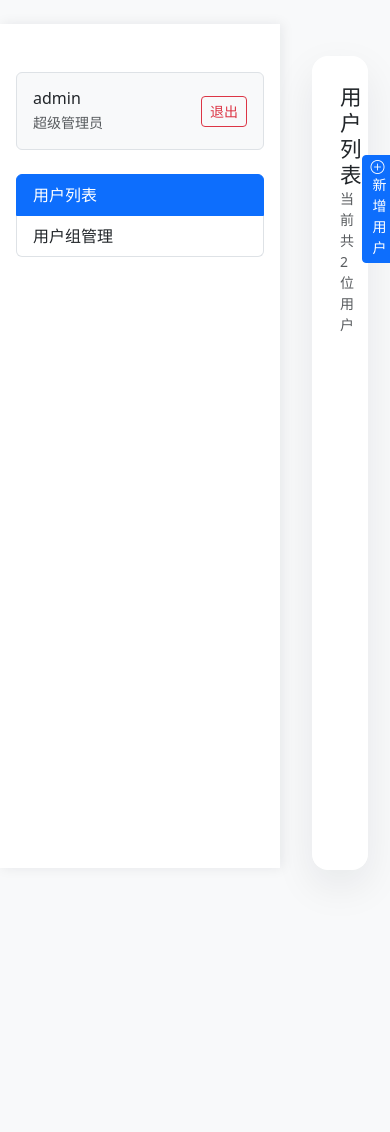
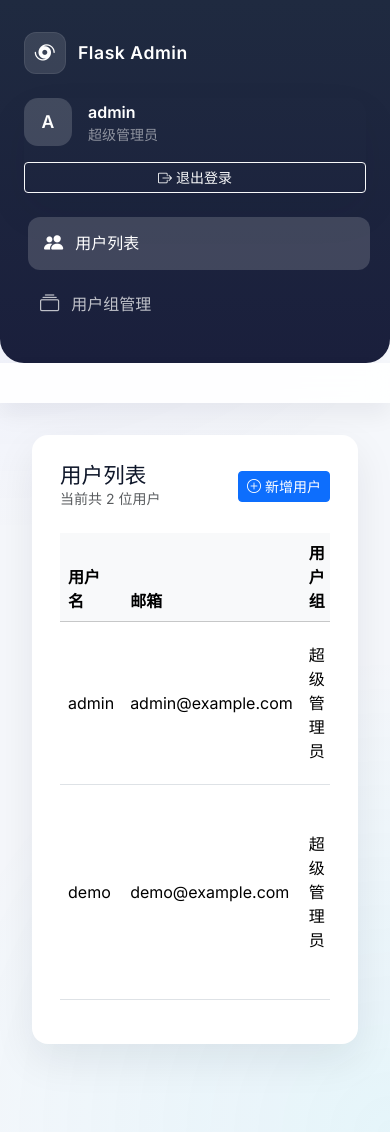
Before and after one commit to Ktovoz/demo-flask, a Flask app: page / in a window 390 px wide. Before the commit the page ends 331 px from the top, so only its background shows below. Run offline with Flask 3, Linux system fonts and the light colour scheme; a user stored in the database is signed in; parts of the project's set-up code (start-up, migrations or seed data) failed here and were passed over; some libraries are stand-ins or nearby versions.

Commit message:
feat(app):重构应用结构与界面设计
-为 Flask 应用工厂函数及各注册函数添加详细文档注释- 更新应用基础模板，引入现代化字体与 CSS 变量系统
-重新设计应用布局模板，采用 Flexbox 实现响应式侧边栏
-优化认证、用户、用户组模块的路由前缀与接口文档
- 改进服务层函数结构，增强类型提示与返回格式统一
-重构侧边栏组件样式，提升视觉层次与交互体验
- 实现移动端适配，调整布局断点与组件响应式行为

```diff
--- a/app/__init__.py
+++ b/app/__init__.py
@@ -9,6 +9,14 @@ from app.utils.request_logger import log_request_info
 
 
 def create_app(config_name: str = 'default') -> Flask:
+    """创建并配置 Flask 应用实例
+
+    Args:
+        config_name: 配置环境名称，默认为 'default'
+
+    Returns:
+        Flask: 配置完成的 Flask 应用实例
+    """
     app = Flask(__name__)
     app.config.from_object(config[config_name])
 
@@ -28,6 +36,11 @@ def create_app(config_name: str = 'default') -> Flask:
 
 
 def register_extensions(app: Flask) -> None:
+    """注册 Flask 扩展
+
+    Args:
+        app: Flask 应用实例
+    """
     app.config['CORS_HEADERS'] = 'Content-Type'
 
     db.init_app(app)
@@ -41,6 +54,11 @@ def register_extensions(app: Flask) -> None:
 
 
 def register_blueprints(app: Flask) -> None:
+    """注册蓝图路由
+
+    Args:
+        app: Flask 应用实例
+    """
     from .controllers.auth import auth_bp
     from .controllers.group import group_bp
     from .controllers.main import main_bp
@@ -53,12 +71,22 @@ def register_blueprints(app: Flask) -> None:
 
 
 def register_cli(app: Flask) -> None:
+    """注册命令行接口命令
+
+    Args:
+        app: Flask 应用实例
+    """
     from .commands import init_db_command
 
     app.cli.add_command(init_db_command)
 
 
 def register_error_handlers(app: Flask) -> None:
+    """注册错误处理函数
+
+    Args:
+        app: Flask 应用实例
+    """
     @app.errorhandler(403)
     def forbidden(error):
         return render_template('errors/403.html'), 403
@@ -75,6 +103,11 @@ def register_error_handlers(app: Flask) -> None:
 
 
 def register_request_hooks(app: Flask) -> None:
+    """注册请求钩子函数
+
+    Args:
+        app: Flask 应用实例
+    """
     @app.before_request
     def before_request():
         log_request_info()
--- a/app/controllers/main.py
+++ b/app/controllers/main.py
@@ -13,6 +13,12 @@ main_bp = Blueprint('main', __name__)
 @main_bp.route('/')
 @login_required
 def index():
+    """首页路由，显示用户和用户组列表
+
+    需要用户登录才能访问
+    Returns:
+        HTML: 渲染后的首页模板
+    """
     users = User.query.all()
     groups = Group.query.all()
     users_data = [user.to_dict() for user in users]
--- a/app/templates/layouts/app_base.html
+++ b/app/templates/layouts/app_base.html
@@ -1,6 +1,6 @@
 {% extends "layouts/base.html" %}
 
-{% block body_class %}bg-light{% endblock %}
+{% block body_class %}app-body{% endblock %}
 
 {% block styles %}
 {{ super() }}
@@ -8,21 +8,76 @@
     .app-shell {
         display: flex;
         min-height: 100vh;
+        background: radial-gradient(circle at top left, rgba(79, 70, 229, 0.08), transparent 45%),
+                    radial-gradient(circle at bottom right, rgba(34, 211, 238, 0.08), transparent 40%),
+                    var(--body-bg);
     }
+
     .app-sidebar {
         width: 280px;
-        background: #ffffff;
-        box-shadow: 2px 0 12px rgba(15, 23, 42, 0.08);
-        padding: 1.5rem 1rem;
+        background: var(--sidebar-bg);
+        color: #fff;
+        padding: 2rem 1.5rem;
+        display: flex;
+        flex-direction: column;
+        gap: 1.5rem;
+    }
+
+    .app-sidebar .sidebar-brand {
+        display: flex;
+        align-items: center;
+        gap: 0.75rem;
+        font-weight: 600;
+        font-size: 1.1rem;
+        letter-spacing: 0.03em;
+    }
+
+    .app-sidebar .sidebar-brand-icon {
+        width: 42px;
+        height: 42px;
+        border-radius: 12px;
+        display: flex;
+        align-items: center;
+        justify-content: center;
+        background: rgba(255, 255, 255, 0.12);
+        box-shadow: inset 0 0 0 1px rgba(255, 255, 255, 0.08);
+        font-size: 1.25rem;
+    }
+
+    .app-main {
+        flex: 1;
+        display: flex;
+        flex-direction: column;
+        background: transparent;
+    }
+
+    .app-topbar {
         position: sticky;
         top: 0;
-        height: 100vh;
-        overflow-y: auto;
+        z-index: 10;
+        background: rgba(255, 255, 255, 0.9);
+        backdrop-filter: blur(10px);
+        box-shadow: 0 12px 24px rgba(15, 23, 42, 0.06);
+        padding: 1.25rem 2rem;
     }
+
     .app-content {
         flex: 1;
         padding: 2rem;
-        overflow-y: auto;
+    }
+
+    @media (max-width: 992px) {
+        .app-shell {
+            flex-direction: column;
+        }
+        .app-sidebar {
+            width: 100%;
+            border-radius: 0 0 24px 24px;
+        }
+        .app-topbar {
+            position: static;
+            border-radius: 0;
+        }
     }
 </style>
 {% endblock %}
@@ -30,10 +85,21 @@
 {% block body %}
 <div class="app-shell">
     <aside class="app-sidebar">
+        <div class="sidebar-brand">
+            <div class="sidebar-brand-icon">
+                <i class="bi bi-hurricane"></i>
+            </div>
+            <span>Flask Admin</span>
+        </div>
         {% block sidebar %}{% endblock %}
     </aside>
-    <main class="app-content">
-        {% block app_content %}{% endblock %}
-    </main>
+    <div class="app-main">
+        <header class="app-topbar">
+            {% block app_header %}{% endblock %}
+        </header>
+        <main class="app-content">
+            {% block app_content %}{% endblock %}
+        </main>
+    </div>
 </div>
 {% endblock %}
--- a/app/templates/layouts/base.html
+++ b/app/templates/layouts/base.html
@@ -4,12 +4,72 @@
     <meta charset="UTF-8">
     <meta name="viewport" content="width=device-width, initial-scale=1.0">
     <title>{% block title %}用户管理系统{% endblock %}</title>
+    <link rel="preconnect" href="https://fonts.googleapis.com">
+    <link rel="preconnect" href="https://fonts.gstatic.com" crossorigin>
+    <link href="https://fonts.googleapis.com/css2?family=Inter:wght@400;500;600;700&family=Noto+Sans+SC:wght@400;500;700&display=swap" rel="stylesheet">
     <link href="https://cdn.jsdelivr.net/npm/bootstrap@5.3.3/dist/css/bootstrap.min.css" rel="stylesheet">
     <link href="https://cdn.jsdelivr.net/npm/bootstrap-icons@1.11.3/font/bootstrap-icons.css" rel="stylesheet">
     {% block head_extras %}{% endblock %}
     <style>
+        :root {
+            --brand-primary: #4f46e5;
+            --brand-secondary: #7c3aed;
+            --brand-accent: #22d3ee;
+            --body-bg: #f5f7fb;
+            --sidebar-bg: linear-gradient(180deg, #1f2a40 0%, #1a1f3c 100%);
+            --surface-bg: #ffffff;
+            --border-color: rgba(15, 23, 42, 0.08);
+            --text-primary: #0f172a;
+            --text-secondary: #64748b;
+            --success: #16a34a;
+            --danger: #ef4444;
+        }
+
         body {
             min-height: 100vh;
+            background: var(--body-bg);
+            color: var(--text-primary);
+            font-family: 'Inter', 'Noto Sans SC', system-ui, -apple-system, BlinkMacSystemFont, 'Segoe UI', sans-serif;
+            -webkit-font-smoothing: antialiased;
+        }
+
+        a {
+            color: var(--brand-primary);
+        }
+
+        a:hover {
+            color: var(--brand-secondary);
+        }
+
+        .text-gradient {
+            background: linear-gradient(135deg, var(--brand-primary), var(--brand-accent));
+            -webkit-background-clip: text;
+            -webkit-text-fill-color: transparent;
+        }
+
+        .btn-brand {
+            background: linear-gradient(135deg, var(--brand-primary), var(--brand-secondary));
+            border: none;
+            color: #fff;
+            transition: transform 0.2s ease, box-shadow 0.2s ease;
+        }
+
+        .btn-brand:hover {
+            transform: translateY(-1px);
+            box-shadow: 0 12px 24px rgba(79, 70, 229, 0.25);
+        }
+
+        .card {
+            border: none;
+            border-radius: 16px;
+            box-shadow: 0 18px 40px rgba(15, 23, 42, 0.08);
+        }
+
+        .badge-soft {
+            background: rgba(79, 70, 229, 0.1);
+            color: var(--brand-primary);
+            border-radius: 999px;
+            font-weight: 500;
         }
     </style>
     {% block styles %}{% endblock %}
--- a/app/templates/partials/sidebar.html
+++ b/app/templates/partials/sidebar.html
@@ -1,21 +1,65 @@
-<div class="user-info mb-4 p-3 bg-light rounded border">
-    <div class="d-flex align-items-center justify-content-between">
-        <div>
-            <h6 class="mb-1">{{ user.username|default("未登录") }}</h6>
-            <small class="text-muted">{{ user.group_name|default("无用户组") }}</small>
+<div class="sidebar-user card bg-transparent border-0 text-white">
+    <div class="card-body p-0 d-flex flex-column gap-3">
+        <div class="d-flex align-items-center gap-3">
+            <div class="sidebar-avatar d-flex align-items-center justify-content-center">
+                <span class="fw-semibold">{{ user.username[0]|upper }}</span>
+            </div>
+            <div>
+                <div class="fw-semibold">{{ user.username|default("未登录") }}</div>
+                <div class="text-white-50 small">{{ user.group_name|default("无用户组") }}</div>
+            </div>
         </div>
         <form method="post" action="{{ url_for('auth.logout') }}" class="m-0">
             <input type="hidden" name="csrf_token" value="{{ csrf_token() }}">
-            <button type="submit" class="btn btn-outline-danger btn-sm">退出</button>
+            <button type="submit" class="btn btn-outline-light btn-sm w-100">
+                <i class="bi bi-box-arrow-right me-1"></i>退出登录
+            </button>
         </form>
     </div>
 </div>
 
-<nav class="list-group" id="sidebarNav">
-    <button type="button" class="list-group-item list-group-item-action active" data-view="users">
-        用户列表
+<nav class="sidebar-nav d-flex flex-column gap-2" id="sidebarNav">
+    <button type="button" class="sidebar-link active" data-view="users">
+        <i class="bi bi-people-fill"></i>
+        <span>用户列表</span>
     </button>
-    <button type="button" class="list-group-item list-group-item-action" data-view="groups">
-        用户组管理
+    <button type="button" class="sidebar-link" data-view="groups">
+        <i class="bi bi-collection"></i>
+        <span>用户组管理</span>
     </button>
 </nav>
+
+<style>
+.sidebar-avatar {
+    width: 48px;
+    height: 48px;
+    border-radius: 14px;
+    background: rgba(255, 255, 255, 0.16);
+    font-size: 1.1rem;
+}
+
+.sidebar-nav .sidebar-link {
+    display: flex;
+    align-items: center;
+    gap: 0.75rem;
+    width: 100%;
+    padding: 0.75rem 1rem;
+    border: none;
+    border-radius: 12px;
+    background: transparent;
+    color: rgba(255, 255, 255, 0.72);
+    font-weight: 500;
+    transition: background 0.2s ease, transform 0.2s ease;
+}
+
+.sidebar-nav .sidebar-link i {
+    font-size: 1.2rem;
+}
+
+.sidebar-nav .sidebar-link.active,
+.sidebar-nav .sidebar-link:hover {
+    background: rgba(255, 255, 255, 0.16);
+    color: #fff;
+    transform: translateX(4px);
+}
+</style>
```
Also changed, not shown: app/controllers/auth.py (+15 -1 lines), app/controllers/group.py (+29 -1 lines), app/controllers/user.py (+73 -1 lines), app/services/auth_service.py (+27 -0 lines), app/services/user_service.py (+75 -0 lines).
